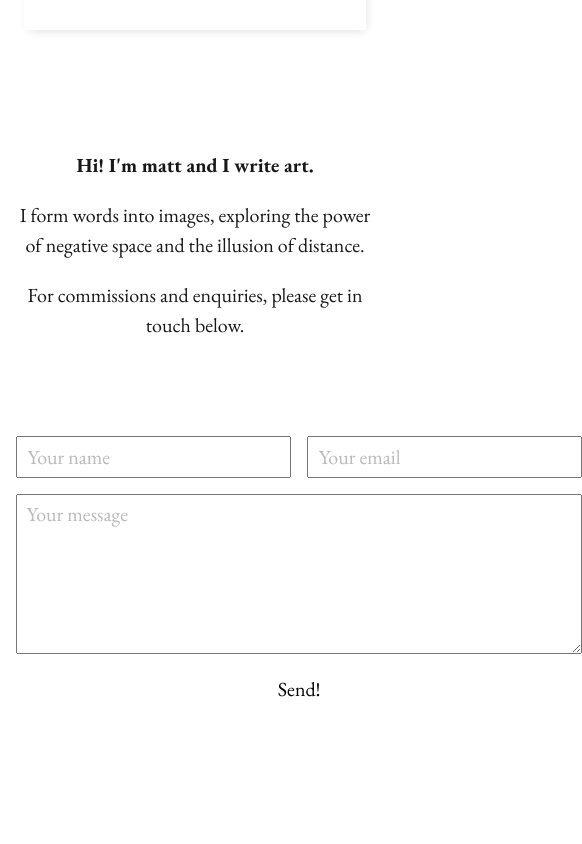
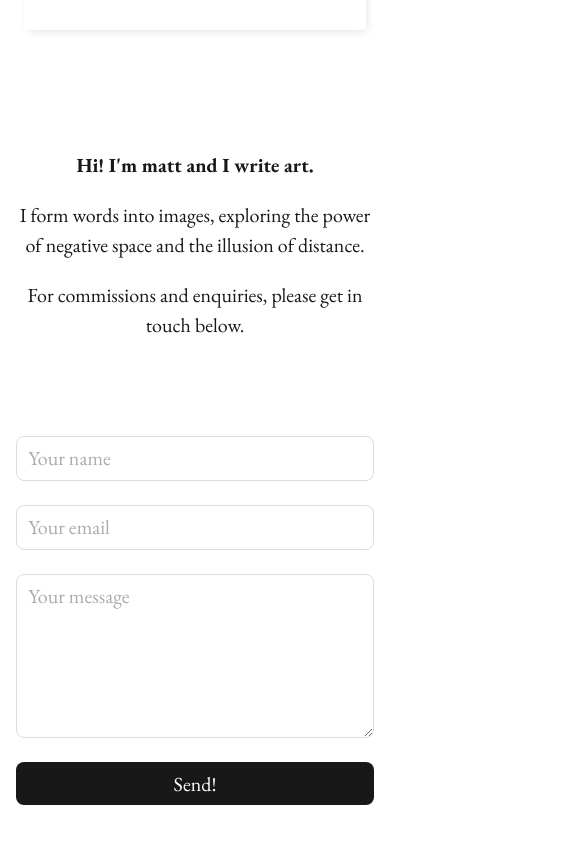
Before and after one commit to AngusMacrae/mattwritesart, a React (Create React App) app: page / in a window 390 px wide. Shown: the part 3447-4291 px from the top of the page, 582 px wide, since content can reach past the window. Before the commit the page ends 4211 px from the top, so only its background shows below. Built offline with nearby package versions, Linux system fonts and the light colour scheme.

Commit message:
Contact form styling and mobile layout

```diff
--- a/src/components/App.css
+++ b/src/components/App.css
@@ -216,6 +216,7 @@ a:hover {
 
 .about {
   text-align: center;
+  max-width: 800px;
 }
 
 .contact form {
@@ -227,7 +228,7 @@ a:hover {
     'name email'
     'message message'
     'button button';
-  gap: 1rem;
+  gap: 1.5rem;
 }
 
 .contact input[name='name'] {
@@ -251,9 +252,40 @@ a:hover {
 .contact input,
 .contact textarea,
 .contact button {
-  padding: 0.25rem 0.6rem;
+  padding: 0.4rem 0.7rem;
+  border-radius: 0.5rem;
+}
+
+.contact input,
+.contact textarea {
+  border: 1px solid #ddd;
+}
+
+.contact button {
+  color: white;
+  background-color: #181818;
+  width: max-content;
+  padding-left: 3rem;
+  padding-right: 3rem;
+  justify-self: end;
 }
 
 .contact *::placeholder {
-  opacity: 0.5;
+  opacity: 0.6;
 }
+
+@media (max-width: 730px) {
+  .contact form {
+    display: grid;
+    grid-template-areas:
+      'name'
+      'email'
+      'message'
+      'button';
+  }
+
+  .contact button {
+    width: auto;
+    justify-self: unset;
+  }
+}
```
